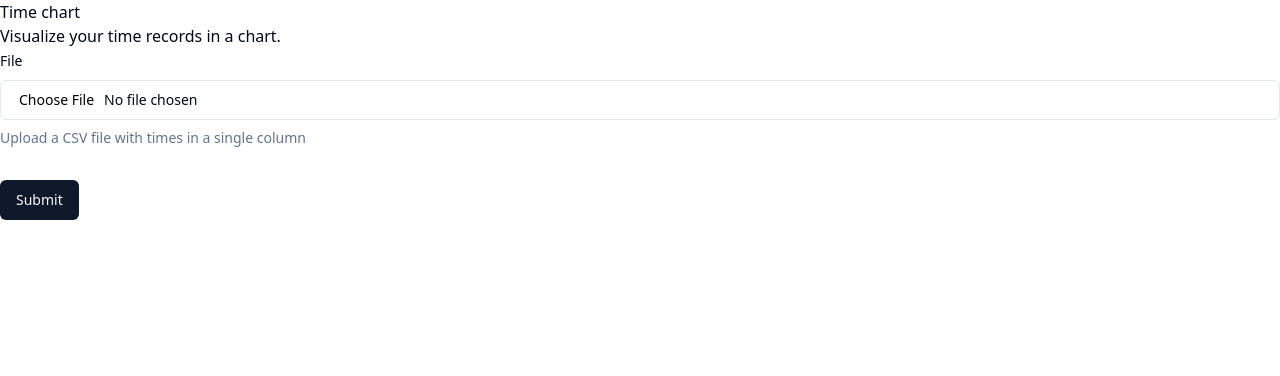
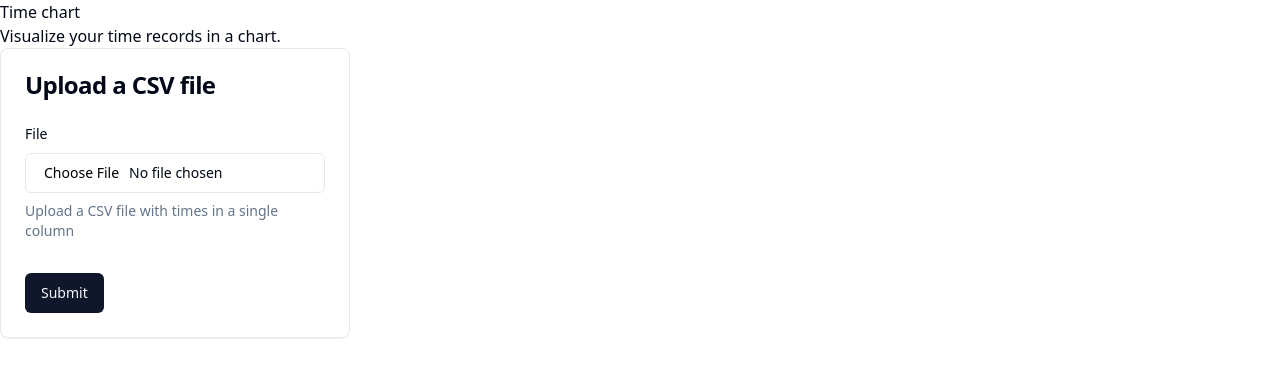
Before and after one commit to Miguelo0098/time-charts, a React (Vite) app: page / in a window 1280 px wide. Shown: the top 376 px of the page. Built offline with nearby package versions, Linux system fonts and the light colour scheme.

Commit message:
feat: add card component to form

```diff
--- a/src/components/partials/CSVForm.tsx
+++ b/src/components/partials/CSVForm.tsx
@@ -12,6 +12,7 @@
 } from "../ui/form";
 import { Input } from "../ui/input";
 import { Button } from "../ui/button";
+import { Card, CardContent, CardHeader, CardTitle } from "../ui/card";
 
 const formSchema = z.object({
   file: z.instanceof(File),
@@ -31,6 +32,11 @@
   }
 
   return (
+    <Card className="w-[350px]">
+      <CardHeader>
+        <CardTitle>Upload a CSV file</CardTitle>
+      </CardHeader>
+      <CardContent>
         <Form {...form}>
           <form onSubmit={form.handleSubmit(onSubmit)} className="space-y-8">
             <FormField
@@ -61,5 +67,7 @@
             <Button type="submit">Submit</Button>
           </form>
         </Form>
+      </CardContent>
+    </Card>
   );
 }
--- /dev/null
+++ b/src/components/ui/card.tsx
@@ -0,0 +1,79 @@
+import * as React from "react"
+
+import { cn } from "@/lib/utils"
+
+const Card = React.forwardRef<
+  HTMLDivElement,
+  React.HTMLAttributes<HTMLDivElement>
+>(({ className, ...props }, ref) => (
+  <div
+    ref={ref}
+    className={cn(
+      "rounded-lg border bg-card text-card-foreground shadow-sm",
+      className
+    )}
+    {...props}
+  />
+))
+Card.displayName = "Card"
+
+const CardHeader = React.forwardRef<
+  HTMLDivElement,
+  React.HTMLAttributes<HTMLDivElement>
+>(({ className, ...props }, ref) => (
+  <div
+    ref={ref}
+    className={cn("flex flex-col space-y-1.5 p-6", className)}
+    {...props}
+  />
+))
+CardHeader.displayName = "CardHeader"
+
+const CardTitle = React.forwardRef<
+  HTMLParagraphElement,
+  React.HTMLAttributes<HTMLHeadingElement>
+>(({ className, ...props }, ref) => (
+  <h3
+    ref={ref}
+    className={cn(
+      "text-2xl font-semibold leading-none tracking-tight",
+      className
+    )}
+    {...props}
+  />
+))
+CardTitle.displayName = "CardTitle"
+
+const CardDescription = React.forwardRef<
+  HTMLParagraphElement,
+  React.HTMLAttributes<HTMLParagraphElement>
+>(({ className, ...props }, ref) => (
+  <p
+    ref={ref}
+    className={cn("text-sm text-muted-foreground", className)}
+    {...props}
+  />
+))
+CardDescription.displayName = "CardDescription"
+
+const CardContent = React.forwardRef<
+  HTMLDivElement,
+  React.HTMLAttributes<HTMLDivElement>
+>(({ className, ...props }, ref) => (
+  <div ref={ref} className={cn("p-6 pt-0", className)} {...props} />
+))
+CardContent.displayName = "CardContent"
+
+const CardFooter = React.forwardRef<
+  HTMLDivElement,
+  React.HTMLAttributes<HTMLDivElement>
+>(({ className, ...props }, ref) => (
+  <div
+    ref={ref}
+    className={cn("flex items-center p-6 pt-0", className)}
+    {...props}
+  />
+))
+CardFooter.displayName = "CardFooter"
+
+export { Card, CardHeader, CardFooter, CardTitle, CardDescription, CardContent }
```
Lines whose indentation alone changed are shown as unchanged.
